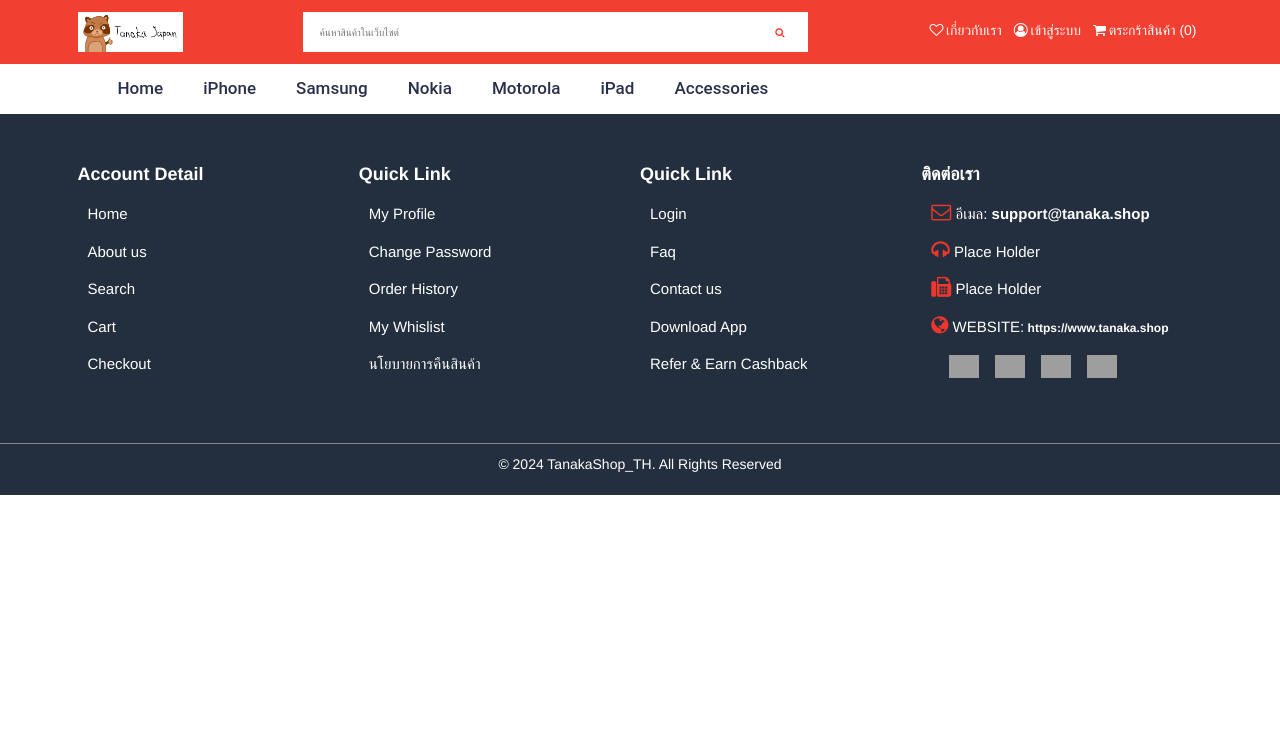
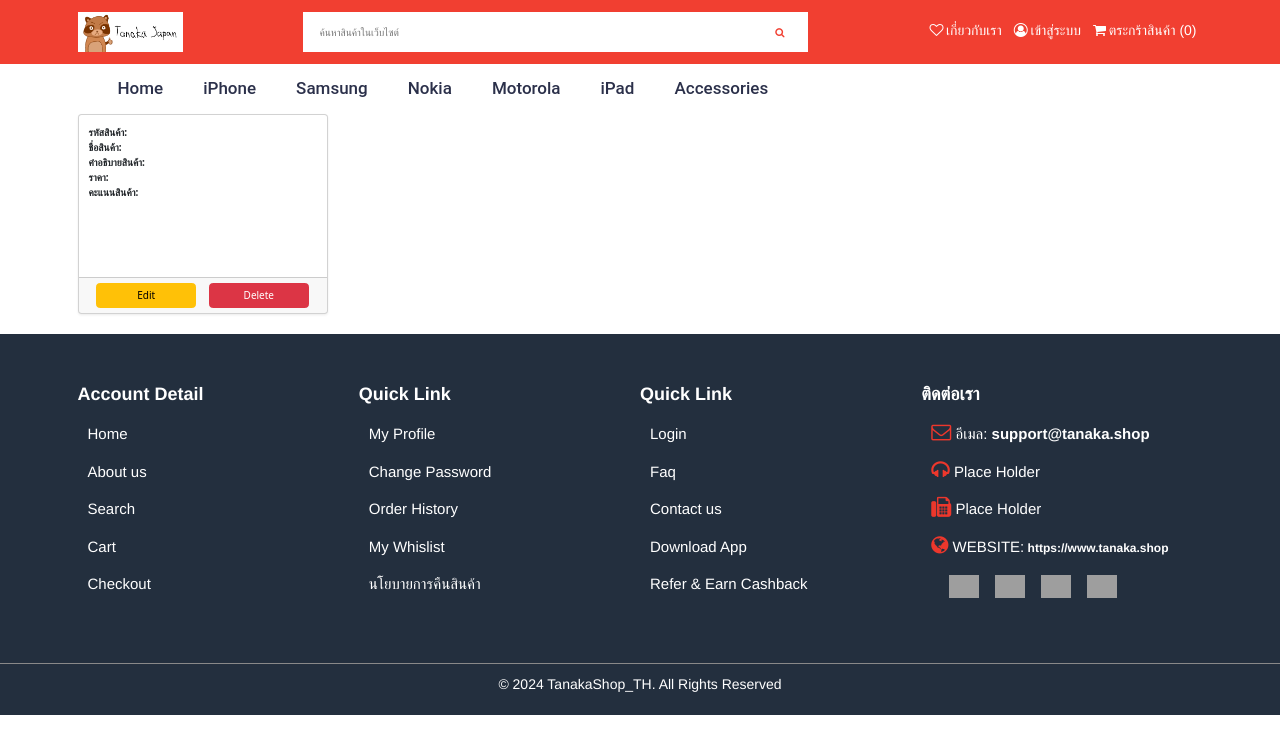
Before and after one commit to Nabsatang02/SciCom-Final, a PHP site: page / in a window 1280 px wide. Shown: the top 754 px of the page. Run offline with PHP 8.4, Linux system fonts and the light colour scheme; tables that the repository leaves empty or names only in its code hold one stand-in row (values such as "Sample post"); data that the repository does not hold is empty; grey boxes are pictures that could not be loaded.

Commit message:
Add Product Card

```diff
--- a/index.php
+++ b/index.php
@@ -78,6 +78,38 @@
 </div> -->
 <!---------- Slider HTML Code Ends --------->
 
+<!---------- Info HTML Code Starts --------->
+<div class="container">
+<?php
+  include('php/config.php');
+
+  // Fetch all students from the database
+  $query = mysqli_query($con, "SELECT * FROM product");
+
+  while ($data = mysqli_fetch_array($query)) {
+      echo '
+      <div class="col-md-4">
+          <div class="card">
+              <div class="card-body">
+                  <div class="info-row">
+                      <div><strong>รหัสสินค้า:</strong> '.$data['ProductID'].'</div>
+                      <div><strong>ชื่อสินค้า:</strong> '.$data['ProductName'].'</div>
+                      <div><strong>คำอธิบายสินค้า:</strong> '.$data['ProductDescription'].'</div>
+                      <div><strong>ราคา:</strong> '.$data['ProductPrice'].'</div>
+                      <div><strong>คะแนนสินค้า:</strong> '.$data['ProductRating'].'</div>
+                  </div>
+              </div>
+              <div class="card-footer">
+                  <a class="btn btn-warning" href="edit.php?list='.$data['list'].'" role="button">Edit</a>
+                  <a class="btn btn-danger" href="delete.php?list='.$data['list'].'" role="button">Delete</a>
+              </div>
+          </div>
+      </div>';
+  }
+?>
+</div>
+<!---------- Info HTML Code Ends --------->
+
 <!-- Footer-Section HTML Code STARTS -->
 <div class="width-100 margin-top-50 footer">
   <div class="container">
```
